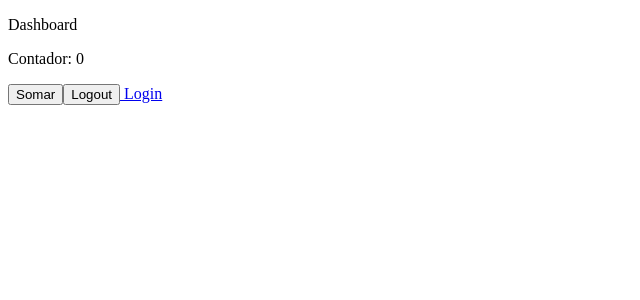
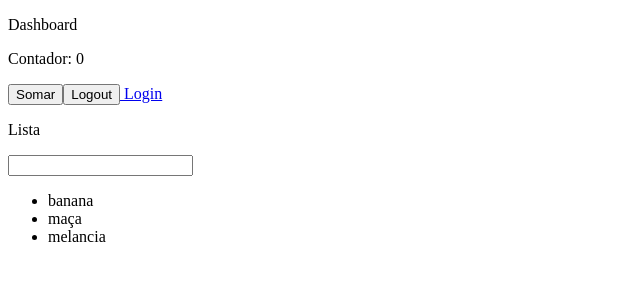
Before and after one commit to CadisRaziel/React-TS-curso, a React (Create React App) app: page /pagina-inicial in a window 1280 px wide. Shown: the top 300 px of the page, without its empty margins (0-640 px from the left). Built offline with nearby package versions, Linux system fonts and the light colour scheme.

Commit message:
aprendendo a trabalhar com lista

```diff
--- a/src/app/pages/dashboard/Dashboard.tsx
+++ b/src/app/pages/dashboard/Dashboard.tsx
@@ -1,8 +1,35 @@
 import { Link } from 'react-router-dom'
-import { useRef } from "react";
+import { useCallback, useRef, useState } from "react";
 import { useUsuarioLogado } from '../../shared/hooks';
 
 export const Dashboard = () => {
+
+    const [Lista, setLista] = useState<string[]>(['banana', 'maça', 'melancia']);
+
+    const handleInputKeyDown: React.KeyboardEventHandler<HTMLInputElement> = useCallback((e) => {
+        if(e.key === 'Enter') {
+            if(e.currentTarget.value.trim().length === 0) {
+                return;
+            }
+            //Quando tiver apenas uma lista (e um item na lista)
+            // setLista([...Lista, e.currentTarget.value]);
+
+            //quando tiver mais de uma lista (e mais de um item na lista)
+            const value = e.currentTarget.value;
+
+            //para limpar o input
+            e.currentTarget.value = '';
+            setLista((oldlista) => {
+
+                //para nao adicionar elementos repetidos
+                if(oldlista.includes(value)) {
+                    return oldlista;
+                }
+                return [...oldlista, value ]
+            });
+        }
+    // }, [Lista])
+    }, [])
 
     //utilizando o contexto
     const { nomeDoUsuario, logout } = useUsuarioLogado();
@@ -22,6 +49,19 @@
             <button onClick={() => counterRef.current.counter++}>Somar</button>
             <button onClick={logout}>Logout</button>
             <Link to={'/entrar'}> Login</Link>
+
+            <p>Lista</p>
+
+            <input
+                onKeyDown={handleInputKeyDown}
+            />
+
+            <ul>
+                {Lista.map((value, index) => {
+                    return <li key={value}>{value}</li>
+                })}
+            </ul>
+
         </div>
     );
 
```
